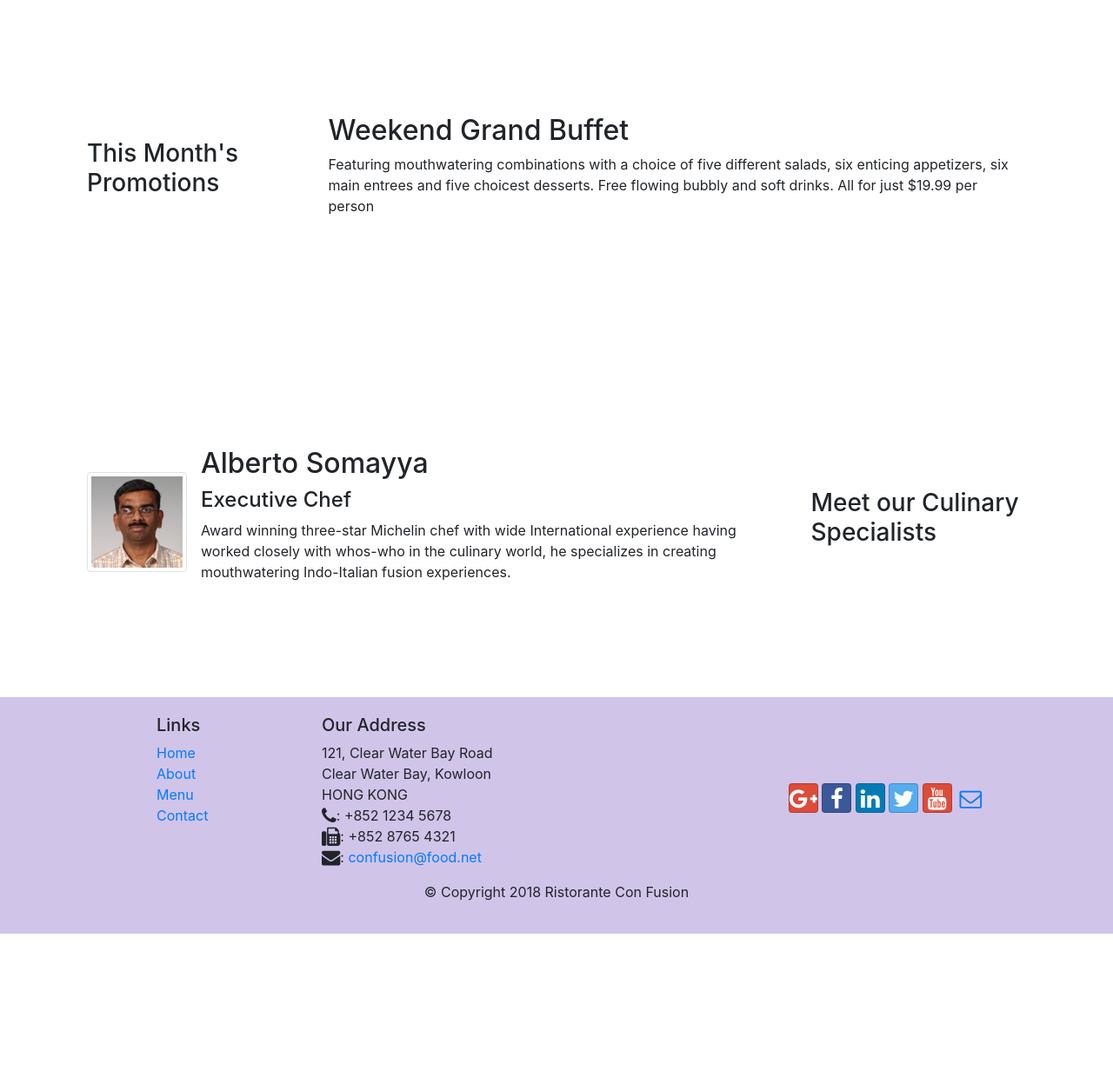
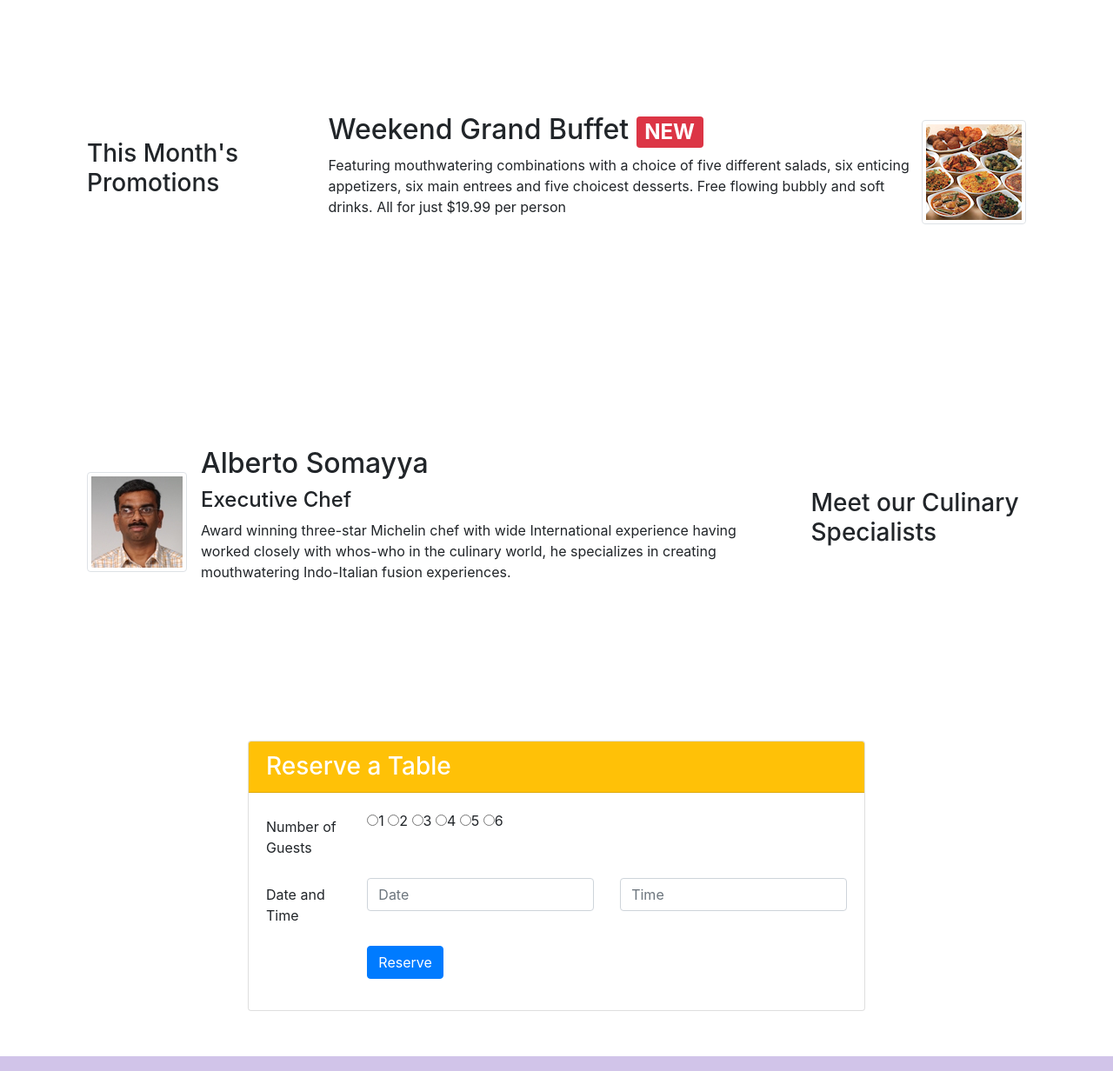
Before and after one commit to lucifer123A/BootStrap, a website: page index.html in a window 1280 px wide. Shown: the part 740-1972 px from the top of the page at 87% size. Before the commit the page ends 1814 px from the top, so only its background shows below. Drawn offline with nearby package versions, Linux system fonts and the light colour scheme.

Commit message:
Assignmeent 2

```diff
--- a/index.html
+++ b/index.html
@@ -38,8 +38,11 @@
                     <h1>Ristorante con Fusion</h1>
                     <p>We take inspiration from the World's best cuisines, and create a unique fusion experience. Our lipsmacking creations will tickle your culinary senses!</p>
                 </div>
-                <div class="col-12 col-sm align-self-center">
+                <div class="col-12 col-sm-3 align-self-center">
                     <img src="img/logo.png" class="img-fluid">
+                </div>
+                <div class="col-12 col-sm-3 align-self-center">
+                    <a href="#reservetable" class="btn btn-warning btn-lg" role="button">  Reserve table</a>
                 </div>
             </div>
         </div>
@@ -55,7 +58,7 @@
                     <img class="d-felx mr-3 img-thumbnail align-self-center" src="img/uthappizza.png" alt="uthapizza">
                     <div class="media-body">
                         <h2 class="mt-0">Uthappizza <span class="badge badge-danger">HOT</span> <span class="badge badge-pill badge-secondary">$4.99</span></h2>
-                        <p>A unique combination of Indian Uthappam (pancake) and Italian pizza, topped with Cerignola olives, ripe vine cherry tomatoes, Vidalia onion, Guntur chillies and Buffalo Paneer.</p>
+                        <p class="d-none d-sm-block">A unique combination of Indian Uthappam (pancake) and Italian pizza, topped with Cerignola olives, ripe vine cherry tomatoes, Vidalia onion, Guntur chillies and Buffalo Paneer.</p>
                     </div>
                 </div>
             </div>
@@ -66,9 +69,12 @@
             <div class="col 12 col-sm-4 col-md-3">
                 <h3>This Month's Promotions</h3>
             </div>
-            <div class="col col-sm col-md">
-                <h2>Weekend Grand Buffet</h2>
-                <p>Featuring mouthwatering combinations with a choice of five different salads, six enticing appetizers, six main entrees and five choicest desserts. Free flowing bubbly and soft drinks. All for just $19.99 per person </p>
+            <div class="media col-12 col-sm col-md ">
+                <div class="media-body">
+                    <h2>Weekend Grand Buffet <span class="badge badge-danger">NEW</span></h2>
+                    <p class="d-none d-sm-block">Featuring mouthwatering combinations with a choice of five different salads, six enticing appetizers, six main entrees and five choicest desserts. Free flowing bubbly and soft drinks. All for just $19.99 per person </p>
+                </div>
+                    <img src="img/buffet.png" class="d-flex img-thumbnail align-self-center" alt="buffet">
             </div>
         </div>
 
@@ -82,12 +88,63 @@
                     <div class="media-body">
                         <h2 class="mt-0">Alberto Somayya</h2>
                         <h4>Executive Chef</h4>
-                        <p>Award winning three-star Michelin chef with wide International experience having worked closely with whos-who in the culinary world, he specializes in creating mouthwatering Indo-Italian fusion experiences. </p>
+                        <p class="d-none d-sm-block">Award winning three-star Michelin chef with wide International experience having worked closely with whos-who in the culinary world, he specializes in creating mouthwatering Indo-Italian fusion experiences. </p>
                     </div>
                 </div>
             </div>
         </div>
-    </div>
+
+        <div class="row row-content align-items-center">
+            <div class="col-12 col-sm-8 offset-sm-2">
+                <div class="card" id="reservetable">
+                    <h3 class="card-header bg-warning text-white">Reserve a Table</h3>
+                    <div class="card-body">
+                    <form>
+                        <div class="form-group row">
+                            <label for="guestnum" class="col-md-2 col-form-label">Number of Guests</label>
+                            <div class="col-md-10">
+                                <label class="radio-inline">
+                                    <input type="radio" name="optradio">1
+                                  </label>
+                                  <label class="radio-inline">
+                                    <input type="radio" name="optradio">2
+                                  </label>
+                                  <label class="radio-inline">
+                                    <input type="radio" name="optradio">3
+                                  </label>
+                                  <label class="radio-inline">
+                                    <input type="radio" name="optradio">4
+                                  </label>
+                                  <label class="radio-inline">
+                                    <input type="radio" name="optradio">5
+                                  </label>
+                                  <label class="radio-inline">
+                                    <input type="radio" name="optradio">6
+                                  </label>
+                            </div>
+                        </div>
+                        <div class="form-group row">
+                            <label for="dateandtime" class="col-12 col-md-2 col-form-label">Date and Time</label>
+                            <div class="col-5 col-md-5">
+                                <input type="text" class="form-control" id="date" name="dateandtime" placeholder="Date">
+                            </div>
+                            <div class="col-7 col-md-5">
+                                <input type="text" class="form-control" id="time" name="dateandtime" placeholder="Time">
+                            </div>
+                        </div>
+                        <div class="form-group row">
+                            <div class="offset-md-2 col-md-10">
+                                <button type="submit" class="btn btn-primary">Reserve</button>
+                            </div>
+                        </div>
+                    </form>
+                    </div>
+                    </div>
+                </div>
+            </div>
+
+
+        </div>
 
     <footer class="footer">
         <div class="container">
```
Also changed, not shown: aboutus.html (+1 -1 lines), contactus.html (+1 -1 lines).
